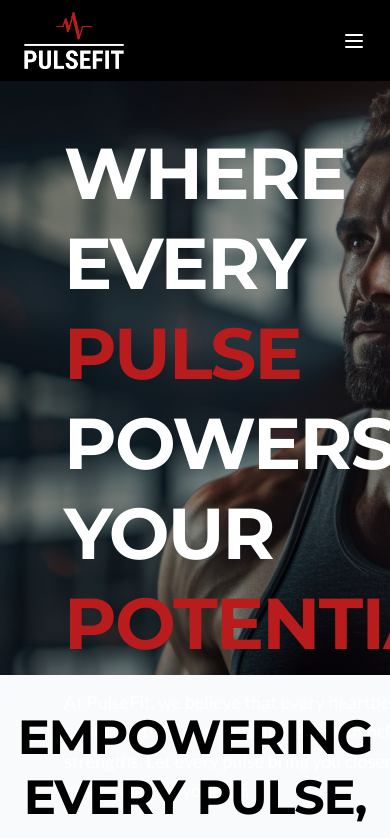
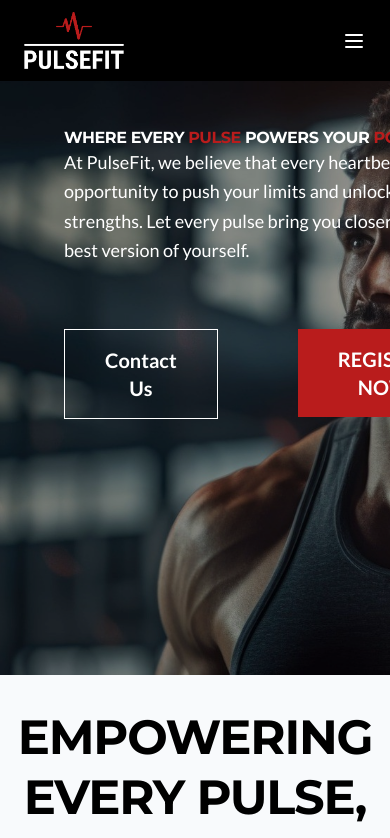
Before and after one commit to Quincy-Fer/pulse-fit, a Next.js app: page / in a window 390 px wide. Shown: the top 838 px of the page. Built offline with nearby package versions, Linux system fonts and the light colour scheme.

Commit message:
adjust text and margins for hero

```diff
--- a/components/Hero.tsx
+++ b/components/Hero.tsx
@@ -9,11 +9,11 @@ const Hero = () => {
     >
       <div className="w-full h-full bg-black/40 absolute top-0 z-10">
         <div className="absolute top-16 p-16">
-          <h1 className="text-white text-7xl tracking-tight leading-tight max-w-[800px] text-balance font-bold">
+          <h1 className="text-white md:text-6xl lg:text-7xl tracking-tight leading-tight md:max-w-[500px] lg:max-w-[800px] text-balance font-bold">
             Where every <span className="text-accent">Pulse</span> powers your
             <span className="text-red-700"> Potential</span>
           </h1>
-          <p className="text-white text-lg max-w-[600px] mt-5 leading-relaxed">
+          <p className="text-white text-lg max-w-[600px] md:mt-14 lg:mt-5 leading-relaxed">
             {HERO.paragraph}
           </p>
           <div className="flex gap-20 mt-16">
```
